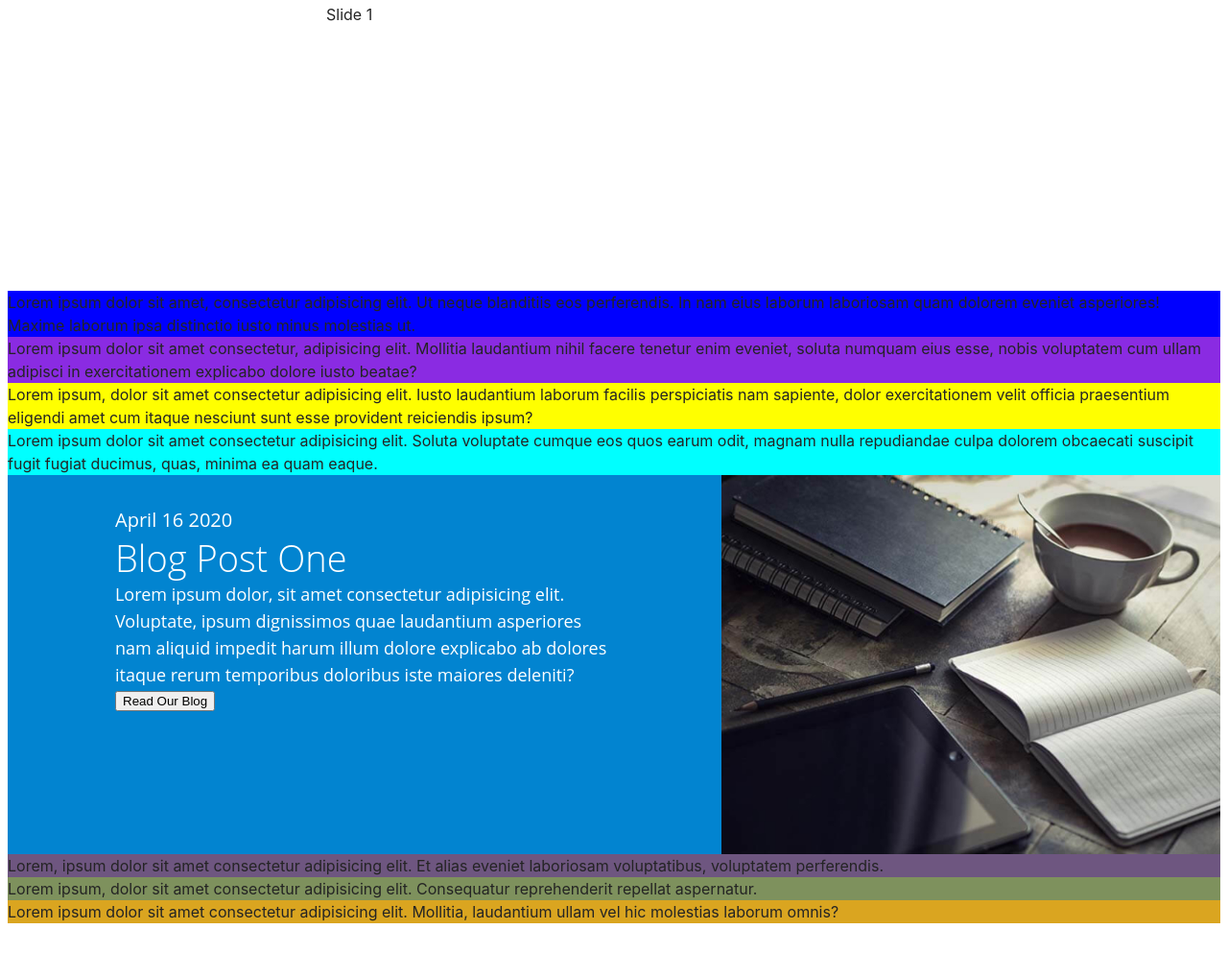
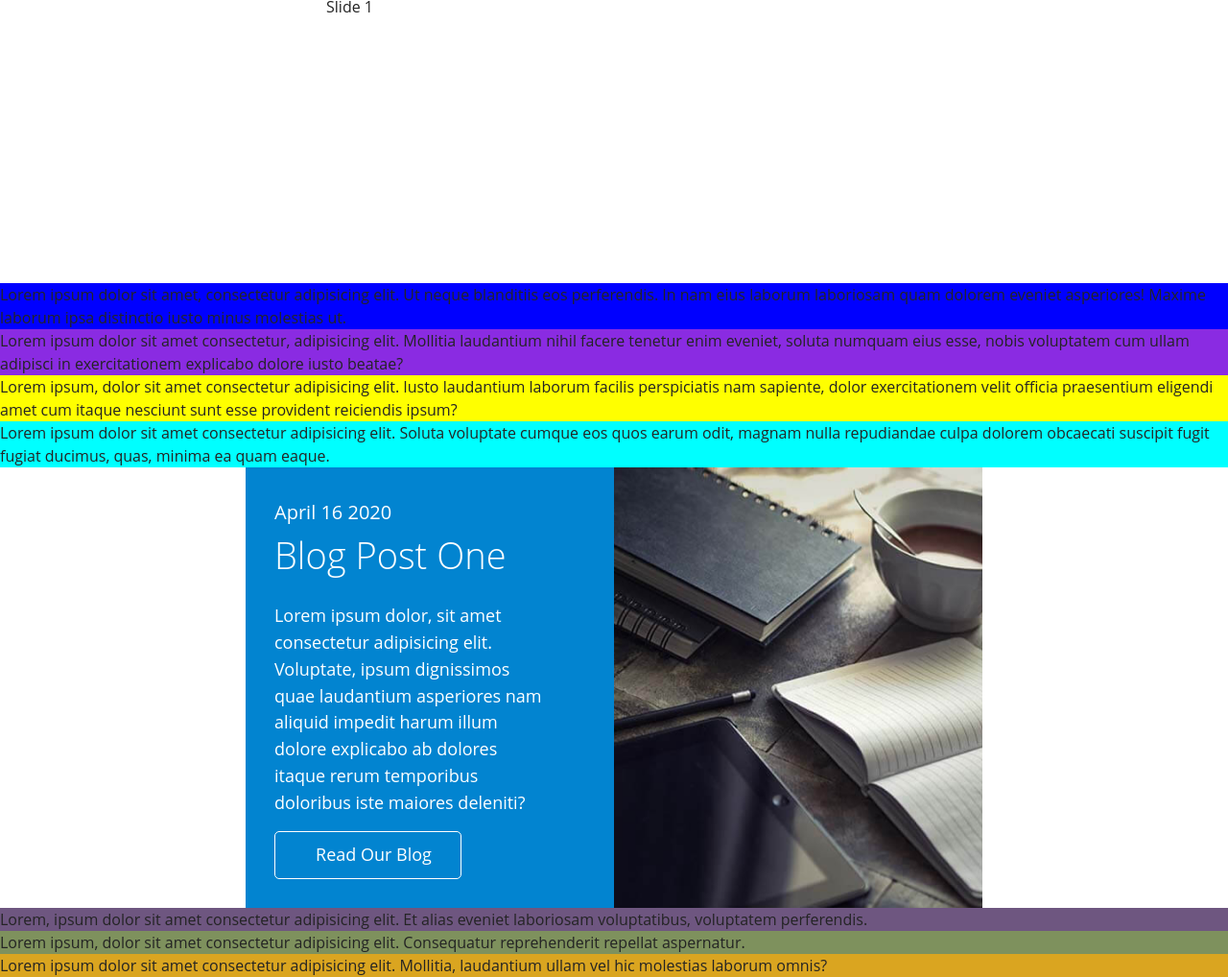
Before and after one commit to Kateryna4213/vanilla-app-project, a website built with Vite: page src/index.html in a window 1280 px wide. Shown: the part 113-1131 px from the top of the page at 96% size. Before the commit the page ends 1083 px from the top, so only its background shows below. Built offline with nearby package versions, Linux system fonts and the light colour scheme.

Commit message:
adaptive blog-post

```diff
--- a/src/css/blog-post.css
+++ b/src/css/blog-post.css
@@ -1,15 +1,23 @@
-.blog-post-one {
-  display: flex;
+* {
+  box-sizing: border-box;
+  margin: 0;
+  padding: 0;
+  font-family: 'Open Sans';
+  font-style: normal;
+  font-weight: 400;
+}
+
+.container {
   background-color: rgba(2, 132, 208, 1);
   color: rgba(255, 255, 255, 1);
 }
 
-.blog-post-one div {
+.container div {
   flex-basis: calc(100% / 2);
 }
 
 .blog-post-text {
-  padding: 30px 112px;
+  padding: 30px;
 }
 
 .blog-post-img {
@@ -18,28 +26,110 @@
 }
 
 .blog-post-one-date {
-  font-family: 'Open Sans';
-  font-style: normal;
-  font-weight: 400;
-  font-size: 20px;
-  line-height: 1.65;
+  font-size: 18px;
+  line-height: 1.66;
+  margin-bottom: 5px;
 }
 
 .blog-post-one-title {
-  font-family: 'Open Sans';
-  font-style: normal;
   font-weight: 300;
   font-size: 38px;
   line-height: 1.26;
+  margin-bottom: 25px;
 }
 
 .blog-post-one-text {
-  font-family: 'Open Sans';
-  font-style: normal;
-  font-weight: 400;
-  font-size: 18px;
-  line-height: 1.55;
+  max-width: 520px;
+  font-size: 16px;
+  line-height: 1.62;
+  margin-bottom: 15px;
 }
 
-.blog-post-one-button {
+.blog-post-one-link {
+  text-decoration: none;
+  display: inline-block;
+  background-color: transparent;
+  padding: 10px 30px 10px 42px;
+  margin: 0;
+  border: 1px solid #ffffff;
+  border-radius: 5px;
+  font-size: 16px;
+  line-height: 1.62;
 }
+
+.blog-post-thumb {
+  background-color: aquamarine;
+  background-image: url('../img/images_blog-post/blog_img.png');
+  background-repeat: no-repeat;
+  background-size: cover;
+}
+
+@media screen and (max-width: 767px) {
+  .blog-post-thumb {
+    height: 247px;
+  }
+}
+
+@media screen and (min-width: 768px) {
+  .container {
+    display: flex;
+    flex-direction: row-reverse;
+  }
+
+  .blog-post-one-date {
+    font-size: 20px;
+    line-height: 1.65;
+  }
+
+  .blog-post-one-text {
+    font-size: 18px;
+    line-height: 1.55;
+  }
+
+  .blog-post-one-link {
+    font-size: 18px;
+    line-height: 1.55;
+  }
+}
+
+@media screen and (min-width: 768px) and (max-width: 1359px) {
+  .blog-post-one {
+    width: 768px;
+    margin: 0 auto;
+  }
+
+  .blog-post-one-text {
+    max-width: 290px;
+  }
+
+  .blog-post-thumb {
+    background-image: url('../img/images_blog-post/blog-post-tablet.png');
+  }
+}
+
+@media screen and (min-width: 768px) and (max-width: 1359px) and (min-device-pixel-ratio: 2),
+  (min-resolution: 192dpi),
+  (min-resolution: 2dppx) {
+  .blog-post-thumb {
+    background-image: url('../img/images_blog-post/blog-post-tablet@2x.png');
+  }
+}
+
+@media screen and (min-width: 1360px) {
+  .blog-post-one {
+    width: 1360px;
+    margin: 0 auto;
+  }
+
+  .blog-post-text {
+    padding: 112px 30px;
+  }
+}
+
+@media screen and (min-width: 1360px) and (min-device-pixel-ratio: 2),
+  (min-resolution: 192dpi),
+  (min-resolution: 2dppx) {
+  .blog-post-thumb {
+    background-image: url('../img/images_blog-post/blog-post@2x.png');
+  }
+}
--- a/src/partials/blog-post.html
+++ b/src/partials/blog-post.html
@@ -1,20 +1,22 @@
 <section class="blog-post-one">
+  <div class="container">
+    <div class="blog-post-thumb">
+      <!-- <img
+        src="./img/images_blog-post/blog_img.jpg"
+        alt="notebook and coffee"
+        class="blog-post-img"
+      /> -->
+    </div>
     <div class="blog-post-text">
       <p class="blog-post-one-date">April 16 2020</p>
       <h2 class="blog-post-one-title">Blog Post One</h2>
       <p class="blog-post-one-text">
-      Lorem ipsum dolor, sit amet consectetur adipisicing elit. Voluptate, ipsum
-      dignissimos quae laudantium asperiores nam aliquid impedit harum illum
-      dolore explicabo ab dolores itaque rerum temporibus doloribus iste maiores
-      deleniti?
+        Lorem ipsum dolor, sit amet consectetur adipisicing elit. Voluptate,
+        ipsum dignissimos quae laudantium asperiores nam aliquid impedit harum
+        illum dolore explicabo ab dolores itaque rerum temporibus doloribus iste
+        maiores deleniti?
       </p>
-    <button class="blog-post-one-button" type="button">Read Our Blog</button>
+      <a class="blog-post-one-link" href="#">Read Our Blog</a>
     </div>
-  <div class="blog-post-thumb">
-    <img
-      src="./img/images_blog-post/blog_img.jpg"
-      alt="notebook and coffee"
-      class="blog-post-img"
-    />
   </div>
 </section>
```
Also changed, not shown: src/img/images_blog-post/blog-post-tablet.png (added), src/img/images_blog-post/blog-post-tablet@2x.png (added), src/img/images_blog-post/blog-post.png (added), src/img/images_blog-post/blog-post@2x.png (added). Lines whose indentation alone changed are shown as unchanged.
